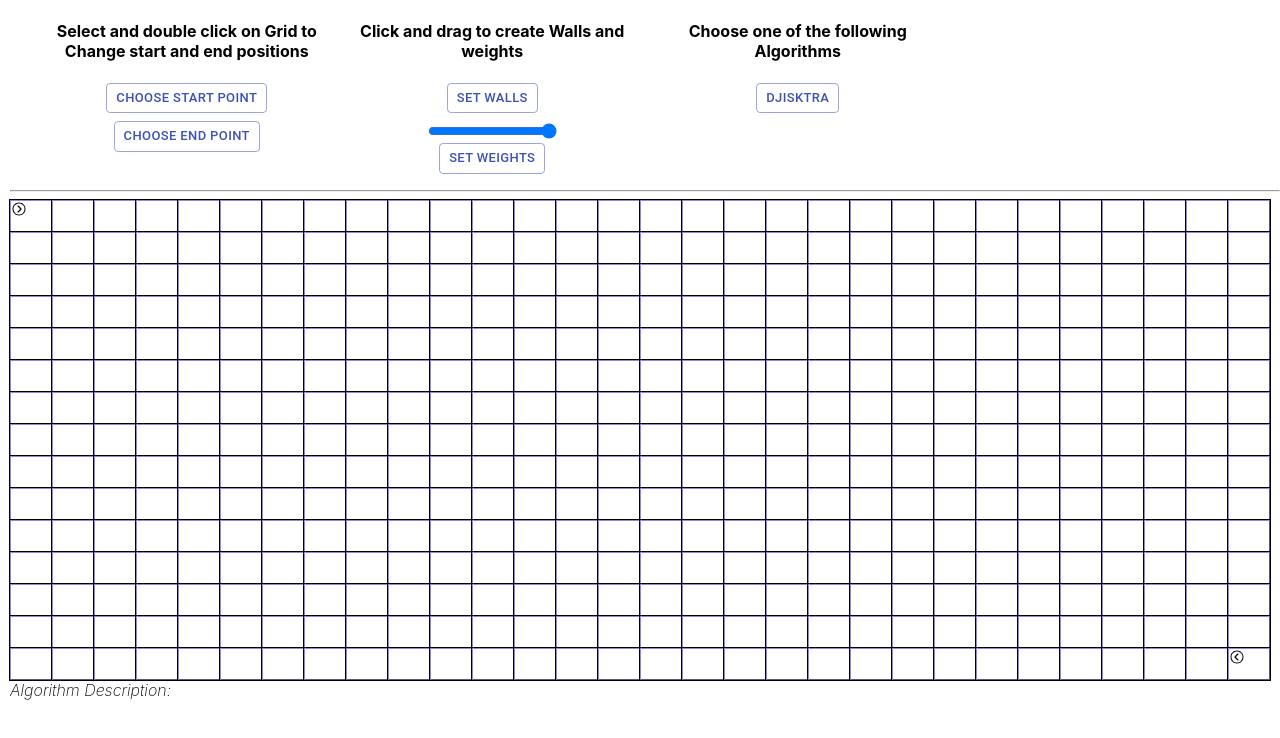
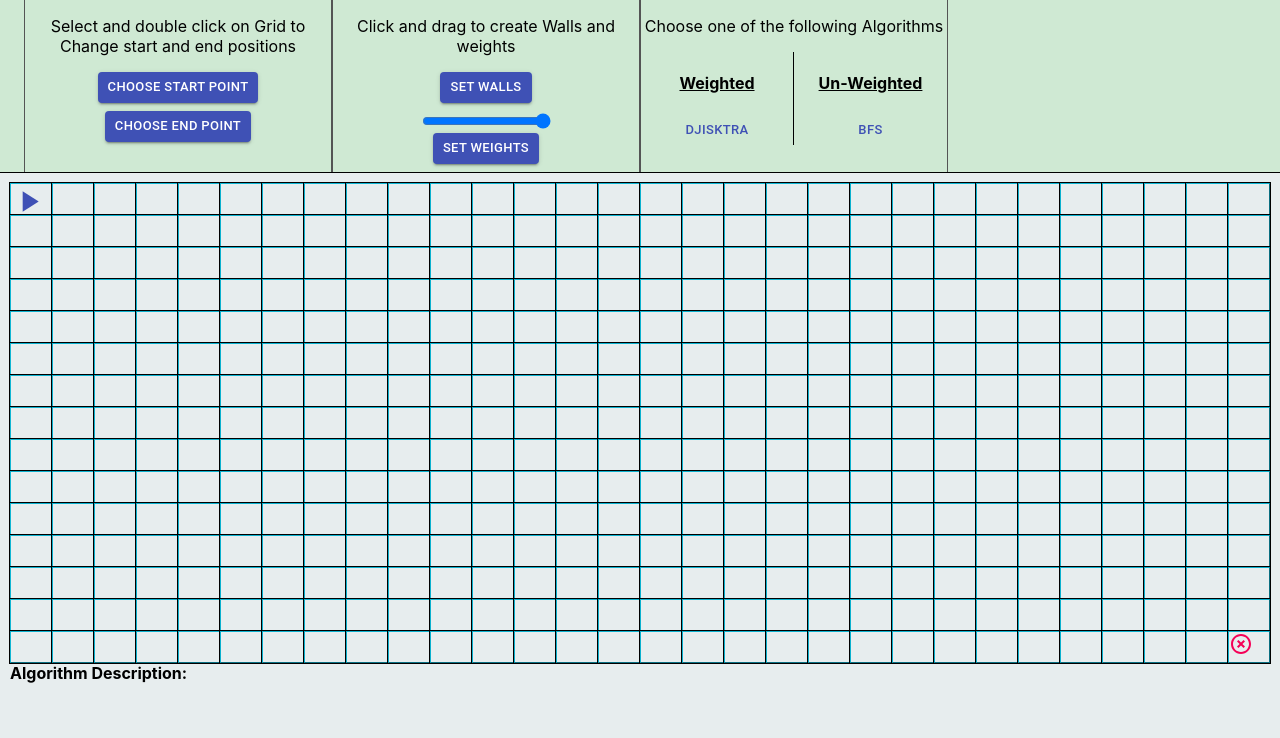
Before and after one commit to AryanLohani/PathFindingVisualizer, a React (Create React App) app in the folder pfv/: page / in a window 1280 px wide. Shown: the top 738 px of the page. Built offline with nearby package versions, Linux system fonts and the light colour scheme.

Commit message:
bfs added

```diff
--- a/pfv/package.json
+++ b/pfv/package.json
@@ -5,6 +5,7 @@
   "private": true,
   "dependencies": {
     "@material-ui/core": "^4.11.3",
+    "@material-ui/icons": "^4.11.2",
     "@testing-library/jest-dom": "^5.11.9",
     "@testing-library/react": "^11.2.5",
     "@testing-library/user-event": "^12.7.1",
--- /dev/null
+++ b/pfv/src/pfv/algortihms/Bfs.jsx
@@ -0,0 +1,7 @@
+export function removeWalls(grid,rows,cols,wall_weight){
+    let new_grid = grid.slice();
+    for(let i=0;i<rows*cols;i++){
+        if(new_grid[i].Weight!=wall_weight) new_grid[i].Weight = 1;
+    }
+    return new_grid;
+}
--- a/pfv/src/pfv/main.css
+++ b/pfv/src/pfv/main.css
@@ -1,14 +1,27 @@
 .node{
-    border: 1px outset rgb(144, 135, 224);
+    border: 1px outset rgba(12, 181, 211, 0.979);
     height:30px;
     width: 40px;
     float: left;
 }
+.container{
+    background-color: #cfe9d3;
+    border-bottom: 1px solid black;
+}
 .item{
+    margin-top: -10;
     text-align: center;
+    border-right: 0.5px inset black;
+    border-left: 0.5px outset black;
 }
-.y{
-    font-weight: 200;
-    margin-top: 0;
+.grid{
+    font-weight: 100;
+    margin-top: 10px;
     margin-left: 10px;
 }
+.border-right{
+    border-right: 1px solid black;
+}
+body{
+    background-color: rgb(231, 237, 238);
+}
--- a/pfv/src/pfv/main.jsx
+++ b/pfv/src/pfv/main.jsx
@@ -6,7 +6,8 @@ import {
 
 } from "@material-ui/system"
 import Node from "../pfv/node/node.jsx"
-import { Djisktra } from "../pfv/algortihms/Djisktra"
+import { Djisktra } from "../pfv/algortihms/Djisktra";
+import { removeWalls } from "../pfv/algortihms/Bfs";
 import "./main.css";
 
 var rows = 15, cols = Math.floor((document.body.clientWidth - 80) / 40);
@@ -23,7 +24,8 @@ const GenerateGrid = () => {
 };
 
 const AlgoDescription ={
-    Djisktra:"Djisktra is a greedy Algorithm for finding the shortest path",
+    Djisktra:"Djisktra is a greedy Algorithm for finding the shortest path. It works in O(V+ElogE) time complexity and is an weighted path finding algorithm",
+    BFS:"BFS stands for breadth for search. The algorithm moves level by level. It works in o(V+E) time and is an Un-Weighted path finding algorithm",
 }
 
 const CreateNode = (row, col) => {
@@ -60,31 +62,33 @@ const App = (() => {
                 let newgrid = grid.slice();
                 newgrid[shortestpath[i]].isPath = true;
                 setGrid(newgrid);
-            }, 200 * (i) + 10 * timeout);
+            }, 300 * (i) + 100 * timeout);
         }
     }
-
-    useEffect(() => {
-        document.title = weight;
-    })
-
     const AnimateDjisktra = (OrderOfVisitedNodes) => {
         for (let i = 0; i < OrderOfVisitedNodes.length; i++) {
             setInterval(() => {
                 let newgrid = grid.slice();
                 newgrid[OrderOfVisitedNodes[i]].isVisited = true;
                 setGrid(newgrid);
-            }, 5 * i);
+            }, 100* i);
         }
     }
 
     const runDjisktra = () => {
         const [OrderOfVisitedNodes, shortestpath] = Djisktra(rows, cols, position[0], position[1], grid);
+        setDescription(AlgoDescription.Djisktra);
         AnimateDjisktra(OrderOfVisitedNodes);
         AnimateShortestpath(shortestpath, OrderOfVisitedNodes.length + 1);
-        setDescription(AlgoDescription.Djisktra);
     };
 
+    const runBFS = () =>{
+        let new_grid = removeWalls(grid,rows,cols,wall_weight);
+        setDescription(AlgoDescription.BFS);
+        setGrid(new_grid);
+        runDjisktra();
+        setDescription(AlgoDescription.BFS);
+    }
 
     const handlewalls = (idx) => {
         if (pressed) {
@@ -94,16 +98,20 @@ const App = (() => {
         }
     };
 
+    document.title="Path Finding Visualizer"
+
+
     return (
-        <div className="y">
-            <Container maxWidth="xl">
-                <Grid container  justify="flex-start">
+        <section >
+            {/* <button onClick={()=>setGrid(GenerateGrid())}>reset</button> */}
+            <Container maxWidth="xl" className="container">
+                <Grid container  justify="flex-start" >
                     <Grid item md={3} className="item">
-                        <h4>Select and double click on Grid to Change start and end positions</h4>
+                        <p>Select and double click on Grid to Change start and end positions</p>
                         <Box m={1}>
                             <Button
                                 onClick={() => setStart(true)}
-                                variant="outlined"
+                                variant="contained"
                                 color="primary"
                                 size="small"
                             >
@@ -112,7 +120,7 @@ const App = (() => {
                         <Box m={1}>
                             <Button
                                 onClick={() => setStart(false)}
-                                variant="outlined"
+                                variant="contained"
                                 color="primary"
                                 size="small"
                             >
@@ -120,21 +128,22 @@ const App = (() => {
                         </Box>
                     </Grid>
                     <Grid item md={3} className="item">
-                        <h4>Click and drag to create Walls and weights</h4>
+                        <p>Click and drag to create Walls and weights</p>
                         <Box m={1}>
                             <Button
                                 onClick={() => setWeight(wall_weight)}
-                                variant="outlined"
+                                variant="contained"
                                 color="primary"
                                 size="small"
                             >
                             Set Walls</Button>
                         </Box>
                         <Box m={1}>
-                            <input type="range" max="50" min="2" id="weight"></input><br/>
+                            <input type="range" max="50" min="2" id="weight"></input>
+                            <br/>
                             <Button
                                 onClick={() => setWeight(document.getElementById("weight").value)}
-                                variant="outlined"
+                                variant="contained"
                                 color="primary"
                                 size="small"
                             >
@@ -142,21 +151,31 @@ const App = (() => {
                         </Box>
                     </Grid>
                     <Grid item md={3} className="item">
-                        <h4>Choose one of the following Algorithms</h4>
-                        <Box m={1}>
+                        <p>Choose one of the following Algorithms</p>
+                        <Grid container>
+                            <Grid item xs={6}   className="border-right">
+                                <u><h4>Weighted</h4></u>
                                 <Button
                                     onClick={() => runDjisktra()}
-                                variant="outlined"
                                     color="primary"
                                     size="small"
                                 >
                                 Djisktra</Button>
-                        </Box>
+                            </Grid>
+                            <Grid item xs={6}>
+                                <u><h4>Un-Weighted</h4></u>
+                                <Button
+                                    onClick={() => runBFS()}
+                                    color="primary"
+                                    size="small"
+                                >
+                                BFS</Button>
+                            </Grid>
+                        </Grid>
                     </Grid>
                 </Grid>
             </Container>
-            <hr/>
-            <div style={{ width: (cols) * 42 }}>
+            <div style={{ width: (cols) * 42 }} className="grid">
                 {grid.map(e => (
                     <div
                         onDoubleClick={() => handlechange(e.idx)}
@@ -175,9 +194,9 @@ const App = (() => {
                         />
                     </div>
                 ))}
+                <b>Algorithm Description: </b><i>{Description}</i>
             </div>
-            <i>Algorithm Description: {Description}</i>
-        </div>
+        </section>
     );
 });
 export default App;
--- a/pfv/src/pfv/node/node.jsx
+++ b/pfv/src/pfv/node/node.jsx
@@ -1,7 +1,9 @@
-import React from 'react';
-import { IoIosArrowDropright ,IoIosArrowDropleft} from "react-icons/io";
-import { MdLock } from "react-icons/md";
+import React  from 'react';
+import PlayArrowIcon from '@material-ui/icons/PlayArrow';
+import HighlightOffIcon from '@material-ui/icons/HighlightOff';
+import LockIcon from '@material-ui/icons/Lock';
 import "./node.css";
+
 
 const Node = (props) =>{
     const wall_weight = 1e6;
@@ -19,15 +21,15 @@ const Node = (props) =>{
         switch (true){
             case isStart:
                 return(
-                    <IoIosArrowDropright/>
+                    <PlayArrowIcon color="primary" fontSize="large"/>
                 );
             case isEnd:
                 return(
-                    <IoIosArrowDropleft/>
+                    <HighlightOffIcon color="secondary" fontSize="medium"/>
                 );
             case Weight>1 && Weight<wall_weight:
                 return(
-                    <MdLock/>
+                    <LockIcon fontSize="small"/>
                 );
             default:
                 return null;
```
Also changed, not shown: pfv/src/pfv/helpers.jsx (added, +21 -0 lines), 1 other file (tests, documents, lock files or other folders). Lines whose indentation alone changed are shown as unchanged.
